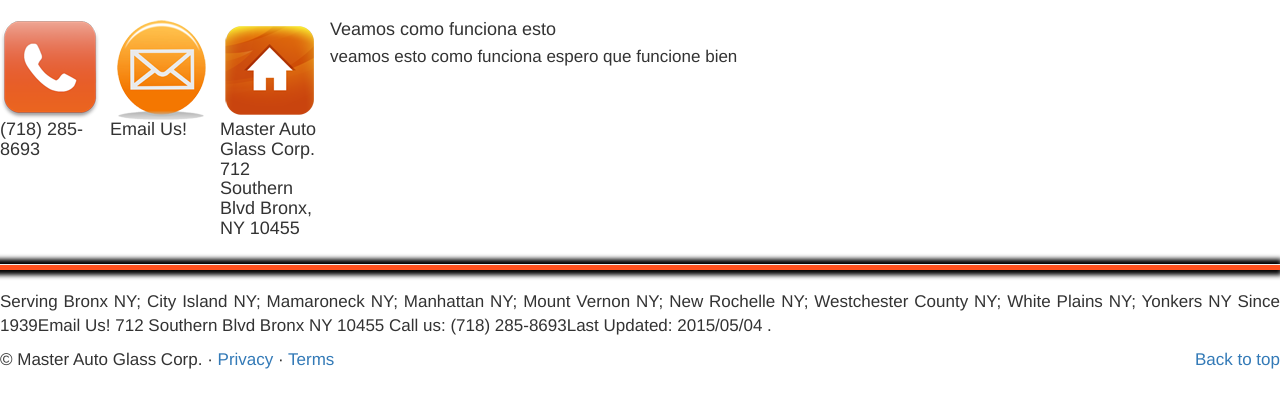
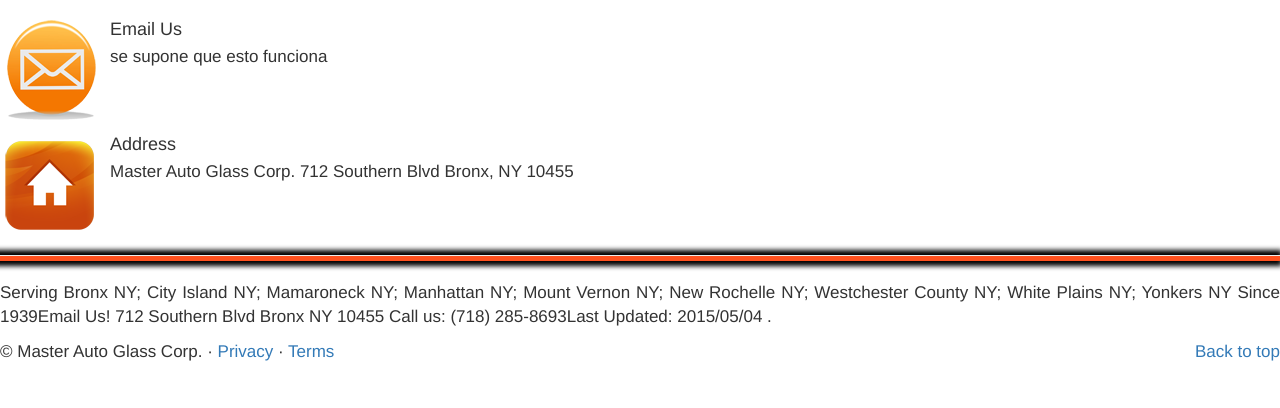
Before and after one commit to david97ly/masterautoglass, a Django app: page /contacto in a window 1280 px wide. Shown: the part 54-462 px from the top of the page. Run offline with Django 3.2, Linux system fonts and the light colour scheme; parts of the project's set-up code (start-up, migrations or seed data) failed here and were passed over; some libraries are stand-ins or nearby versions.

Commit message:
hoy si es la informacion correcta

```diff
--- a/glass/templates/contacto.html
+++ b/glass/templates/contacto.html
@@ -53,32 +53,36 @@
 
 
   <div class="row-fluit ">
-          <div class="media">
-  <div class="media-left">
-    <a href="">
-      <img class="media-object" src="/static/imagenes/banner/telefono.png" alt="...">
+
+
+
+    <div  class= "media" >
+  <div  class= "media-left" >
+    <a  href= "#" >
+      <img  class= "media-object"  src= "/static/imagenes/banner/email.png""  alt= "..." >
     </a>
-    <h4 class="media-heading">(718) 285-8693</h4>
   </div>
-  <div class="media-left">
-    <a href="">
-      <img class="media-object" src="/static/imagenes/banner/email.png" alt="...">
+  <div  class= "media-body" >
+    <h4  class= "media-heading" > Email Us </h4>
+    <p>se supone que esto funciona</p>
+  </div>
+</div>
+
+
+  <div  class= "media" >
+  <div  class= "media-left" >
+    <a  href= "#" >
+      <img  class= "media-object"  src= "/static/imagenes/banner/home.png""  alt= "..." >
     </a>
-    <h4 class="media-heading">Email Us!</h4>
   </div>
- <div class="media-left">
-    <a href="">
-      <img class="media-object" src="/static/imagenes/banner/home.png" alt="...">
-    </a>
-    <h4 class="media-heading">Master Auto Glass Corp.
+  <div  class= "media-body" >
+    <h4  class= "media-heading" > Address</h4>
+    <p>Master Auto Glass Corp.
 712 Southern Blvd
-Bronx, NY 10455</h4>
+Bronx, NY 10455</p>
   </div>
+</div>
 
-   <div class="media-body">
-    <h4 class="media-heading">Veamos como funciona esto</h4>
-    <p> veamos esto como funciona espero que funcione bien</p>
-  </div>
 </div>
 
 
```
